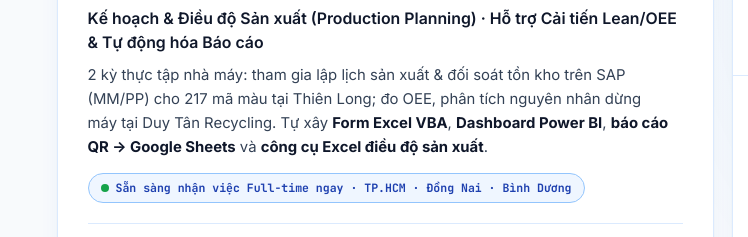
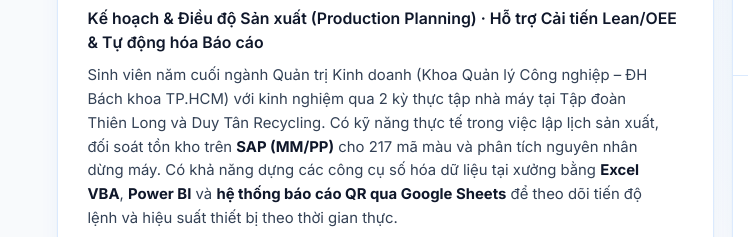
Before and after one commit to TuanPhamj/TuanPhamj.github.io, a plain HTML site: page index.html in a window 1280 px wide. Shown: the part 215-452 px from the top of the page, 0-748 px from the left. Drawn offline with nearby package versions, Linux system fonts and the light colour scheme.

Commit message:
Update hero profile summary paragraph (VI & EN)

```diff
--- a/index.html
+++ b/index.html
@@ -270,7 +270,7 @@
               </p>
 
               <p class="hero-value" data-i18n-html="heroValue">
-                2 kỳ thực tập nhà máy: tham gia lập lịch sản xuất &amp; đối soát tồn kho trên SAP (MM/PP) cho 217 mã màu tại Thiên Long; đo OEE, phân tích nguyên nhân dừng máy tại Duy Tân Recycling. Tự xây <strong>Form Excel VBA</strong>, <strong>Dashboard Power BI</strong>, <strong>báo cáo QR → Google Sheets</strong> và <strong>công cụ Excel điều độ sản xuất</strong>.
+                Sinh viên năm cuối ngành Quản trị Kinh doanh (Khoa Quản lý Công nghiệp – ĐH Bách khoa TP.HCM) với kinh nghiệm qua 2 kỳ thực tập nhà máy tại Tập đoàn Thiên Long và Duy Tân Recycling. Có kỹ năng thực tế trong việc lập lịch sản xuất, đối soát tồn kho trên <strong>SAP (MM/PP)</strong> cho 217 mã màu và phân tích nguyên nhân dừng máy. Có khả năng dựng các công cụ số hóa dữ liệu tại xưởng bằng <strong>Excel VBA</strong>, <strong>Power BI</strong> và <strong>hệ thống báo cáo QR qua Google Sheets</strong> để theo dõi tiến độ lệnh và hiệu suất thiết bị theo thời gian thực.
               </p>
 
               <p class="status-pill hero-seq" style="--seq:3" data-loop>
@@ -677,6 +677,6 @@
     <span id="copy-toast-text"></span>
   </div>
 
-  <script src="script.js?v=20261123"></script>
+  <script src="script.js?v=20261123b"></script>
 </body>
 </html>
--- a/script.js
+++ b/script.js
@@ -191,7 +191,7 @@
       btnRequestCvShort: 'Nhận CV',
       cvRequestTitle: 'Gửi email để nhận CV',
       heroValue:
-        '2 kỳ thực tập nhà máy: tham gia lập lịch sản xuất &amp; đối soát tồn kho trên SAP (MM/PP) cho 217 mã màu tại Thiên Long; đo OEE, phân tích nguyên nhân dừng máy tại Duy Tân Recycling. Tự xây <strong>Form Excel VBA</strong>, <strong>Dashboard Power BI</strong>, <strong>báo cáo QR → Google Sheets</strong> và <strong>công cụ Excel điều độ sản xuất</strong>.',
+        'Sinh viên năm cuối ngành Quản trị Kinh doanh (Khoa Quản lý Công nghiệp – ĐH Bách khoa TP.HCM) với kinh nghiệm qua 2 kỳ thực tập nhà máy tại Tập đoàn Thiên Long và Duy Tân Recycling. Có kỹ năng thực tế trong việc lập lịch sản xuất, đối soát tồn kho trên <strong>SAP (MM/PP)</strong> cho 217 mã màu và phân tích nguyên nhân dừng máy. Có khả năng dựng các công cụ số hóa dữ liệu tại xưởng bằng <strong>Excel VBA</strong>, <strong>Power BI</strong> và <strong>hệ thống báo cáo QR qua Google Sheets</strong> để theo dõi tiến độ lệnh và hiệu suất thiết bị theo thời gian thực.',
       quickZaloAria: 'Nhắn Zalo (+84) 972 693 749',
       quickZaloTitle: 'Zalo: (+84) 972 693 749',
       cvRequestSubject: 'Yêu cầu CV — Phạm Anh Tuấn',
@@ -326,7 +326,7 @@
       btnRequestCvShort: 'Request CV',
       cvRequestTitle: 'Email me to receive my CV',
       heroValue:
-        'Two plant internships: supported SAP (MM/PP) scheduling and inventory reconciliation across 217 marker SKUs at Thien Long; measured OEE and analyzed downtime causes at Duy Tan Recycling. Built <strong>Excel VBA tools</strong>, <strong>Power BI dashboards</strong>, a <strong>QR-to-Sheets output tracker</strong>, and an <strong>Excel production scheduling tool</strong>.',
+        'Final-year Business Administration student (School of Industrial Management – HCMUT) with hands-on experience from two plant internships at Thien Long Group and Duy Tan Recycling. Practical skills in production scheduling, inventory reconciliation on <strong>SAP (MM/PP)</strong> for 217 color SKUs, and machine downtime root-cause analysis. Able to build shop-floor data digitization tools using <strong>Excel VBA</strong>, <strong>Power BI</strong>, and <strong>QR-to-Google-Sheets reporting</strong> to track work-order progress and equipment efficiency in real time.',
       quickZaloAria: 'Message on Zalo (+84) 972 693 749',
       quickZaloTitle: 'Zalo: (+84) 972 693 749',
       cvRequestSubject: 'CV Request — Pham Anh Tuan',
```
